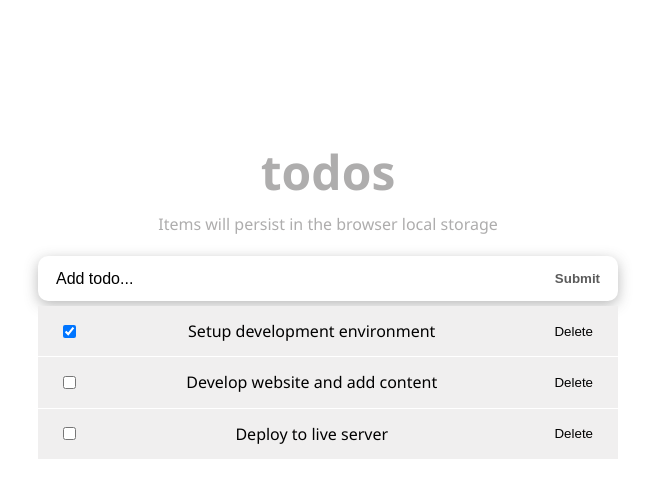
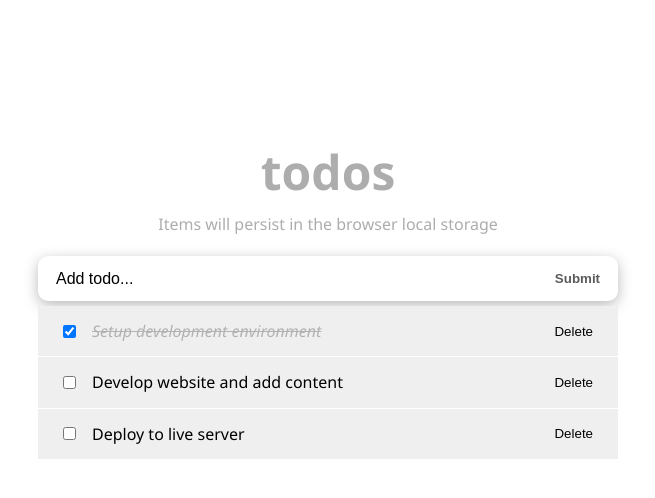
Before and after one commit to dennis-every/react-vite-todos, a React app: page / in a window 1280 px wide. Shown: the top 498 px of the page, without its empty margins (312-967 px from the left). Built offline with nearby package versions, Linux system fonts and the light colour scheme; the HTML template or start-up script is replaced by a standard one.

Commit message:
Add dynamic styles to completed todo item

```diff
--- a/package.json
+++ b/package.json
@@ -13,6 +13,7 @@
     "prop-types": "^15.8.1",
     "react": "^18.2.0",
     "react-dom": "^18.2.0",
+    "sass": "^1.58.3",
     "uuid": "^9.0.0",
     "vite": "^4.1.0"
   },
--- a/src/components/TodoItem.jsx
+++ b/src/components/TodoItem.jsx
@@ -3,6 +3,12 @@
 
 const TodoItem = (props) => {
   const { itemProp, handleChange, delTodo } = props;
+  const completedStyle = {
+    fontStyle: 'italic',
+    color: '#595959',
+    opacity: 0.4,
+    textDecoration: 'line-through',
+  };
 
   TodoItem.propTypes = {
     itemProp: PropTypes.shape({
@@ -38,7 +44,7 @@
         >
           Delete
         </button>
-        {itemProp.title}
+        <span style={itemProp.completed ? completedStyle : null}>{itemProp.title}</span>
       </div>
     </li>
   );
```
Also changed, not shown: 1 other file (tests, documents, lock files or other folders).
